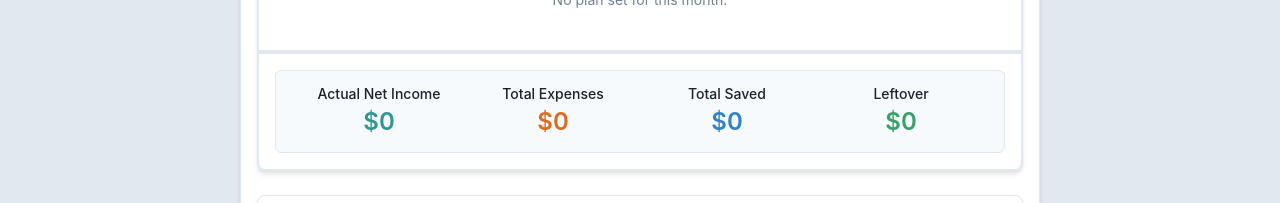
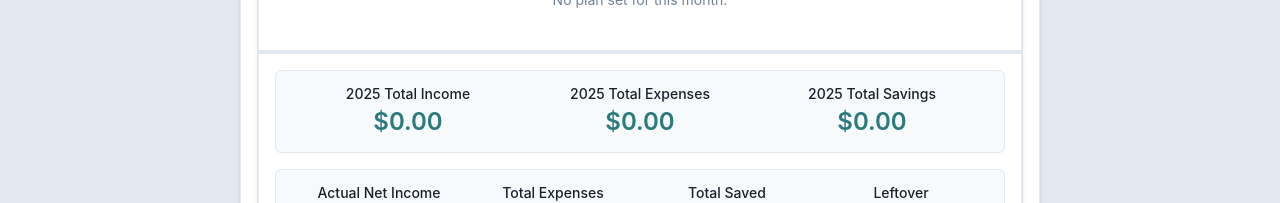
Before and after one commit to ArchILLtect/budget-app-solo, a React (Vite) app: page /tracker in a window 1280 px wide. Shown: the part 266-469 px from the top of the page. Built offline with nearby package versions, Linux system fonts and the light colour scheme; no server answers.

Commit message:
Update: yearly totals for actuals from applied account data

```diff
--- a/src/components/MonthlyActualSummary.jsx
+++ b/src/components/MonthlyActualSummary.jsx
@@ -1,9 +1,11 @@
 import { Box, Text, Heading, Stat, StatLabel, StatNumber, Stack,
-  StatGroup, Progress, useColorModeValue, Flex, Button, Collapse
+  StatGroup, Progress, StatHelpText, Flex, Button, Collapse,
+  useColorModeValue
 } from '@chakra-ui/react';
 import { useBudgetStore } from '../state/budgetStore';
 import ExpenseTracker from '../features/planner/ExpenseTracker';
 import IncomeCalculator from '../features/planner/IncomeCalculator';
+import dayjs from 'dayjs';
 
 export default function MonthlyActualSummary() {
   const selectedMonth = useBudgetStore((s) => s.selectedMonth);
@@ -24,6 +26,38 @@ export default function MonthlyActualSummary() {
   const savings = actual?.actualSavings || savingsSoFar || 0;
   const leftover = netIncome - totalExpenses - savings;
   const percentComplete = plan?.totalSavings ? Math.min((savings / plan.totalSavings) * 100, 100) : 0;
+  const actuals = useBudgetStore((s) => s.monthlyActuals);
+  const savingsLogs = useBudgetStore((s) => s.savingsLogs);
+  const monthlyActuals = useBudgetStore((s) => s.monthlyActuals[selectedMonth]);
+
+  const selectedYear = dayjs(selectedMonth).format('YYYY');
+  // Get all monthlyActual objects for the selected year
+  const actualsThisYear = Object.fromEntries(
+    Object.entries(actuals).filter(([key]) => key.startsWith(selectedYear))
+  );
+  // Get all savingsLogs objects for the selected year
+  const savingsLogsThisYear = Object.fromEntries(
+    Object.entries(savingsLogs).filter(([key]) => key.startsWith(selectedYear))
+  );
+  // Get the total actual income for the selected year summed from each month
+  const totalNetIncome = Object.values(actualsThisYear)
+    .reduce((sum, month) => sum + (month.actualTotalNetIncome || 0), 0);
+  // Get the total actual expenses for the selected year summed from each month
+  const totalExpensesThisYear = Object.values(actualsThisYear)
+    .reduce((sum, month) => {
+      const monthTotal = month.actualExpenses?.reduce((mSum, expense) => {
+        return mSum + (expense.amount || 0);
+      }, 0) || 0;
+      return sum + monthTotal;
+    }, 0);
+  // Get the total actual expenses for the selected year summed from each month
+    const totalSavingsThisYear = Object.values(savingsLogsThisYear)
+      .reduce((sum, month) => {
+        const monthTotal = month.reduce((mSum, log) => {
+          return mSum + (log.amount || 0);
+        }, 0) || 0;
+        return sum + monthTotal;
+      }, 0);
 
   return (
     <Box p={4} borderBottomRadius="lg" boxShadow="md" bg={bg} borderWidth={2}>
@@ -47,23 +81,36 @@ export default function MonthlyActualSummary() {
         </Stack>
       </>
       }
+      <Box mb={4} px={4} py={3} borderWidth={1} borderRadius="md" bg="gray.50">
+        <StatGroup>
+          <Stat textAlign={'center'}>
+            <StatLabel>{selectedYear} Total Income</StatLabel>
+            <StatNumber color="teal.600">${totalNetIncome.toLocaleString(undefined, { minimumFractionDigits: 2, maximumFractionDigits: 2 })}</StatNumber>
+          </Stat>
+          <Stat textAlign={'center'}>
+            <StatLabel>{selectedYear} Total Expenses</StatLabel>
+            <StatNumber color="teal.600">${totalExpensesThisYear.toLocaleString(undefined, { minimumFractionDigits: 2, maximumFractionDigits: 2 })}</StatNumber>
+          </Stat>
+          <Stat textAlign={'center'}>
+            <StatLabel>{selectedYear} Total Savings</StatLabel>
+            <StatNumber color="teal.600">${totalSavingsThisYear.toLocaleString(undefined, { minimumFractionDigits: 2, maximumFractionDigits: 2 })}</StatNumber>
+          </Stat>
+        </StatGroup>
+      </Box>
       <Box px={4} py={3} borderWidth={1} borderRadius="md" bg="gray.50">
         <StatGroup>
           <Stat textAlign={'center'}>
             <StatLabel>Actual Net Income</StatLabel>
             <StatNumber color="teal.500">${overiddenIncomeTotal ? overiddenIncomeTotal : netIncome.toLocaleString()}</StatNumber>
           </Stat>
-
           <Stat textAlign={'center'}>
             <StatLabel>Total Expenses</StatLabel>
             <StatNumber color="orange.500">${overiddenExpenseTotal ? overiddenExpenseTotal : totalExpenses.toLocaleString()}</StatNumber>
           </Stat>
-
           <Stat textAlign={'center'}>
             <StatLabel>Total Saved</StatLabel>
             <StatNumber color="blue.500">${savings.toLocaleString()}</StatNumber>
           </Stat>
-
           <Stat textAlign={'center'}>
             <StatLabel>Leftover</StatLabel>
             <StatNumber color={leftover >= 0 ? 'green.500' : 'red.500'}>${leftover.toLocaleString()}</StatNumber>
```
